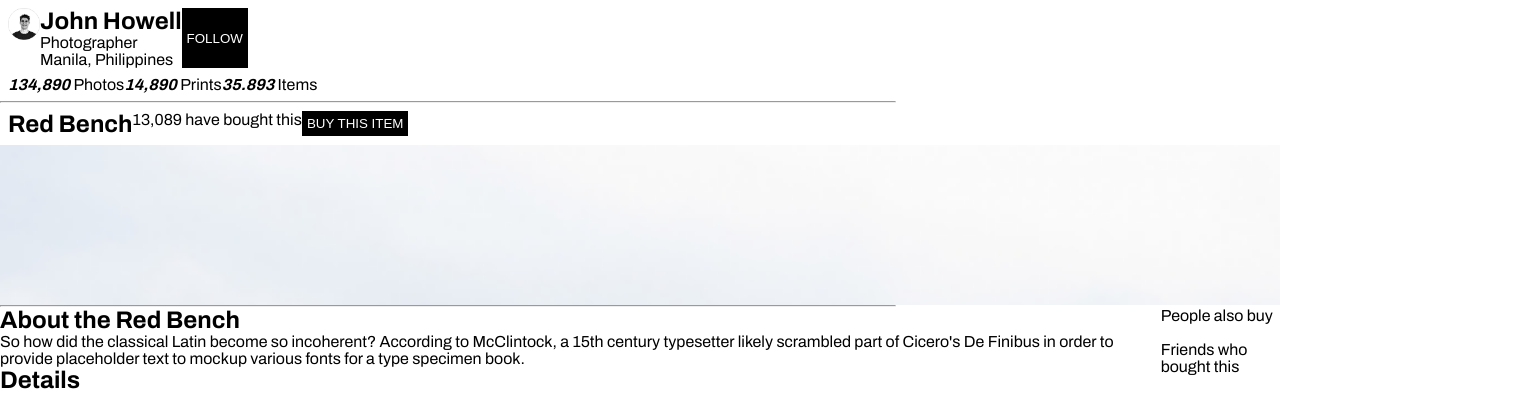
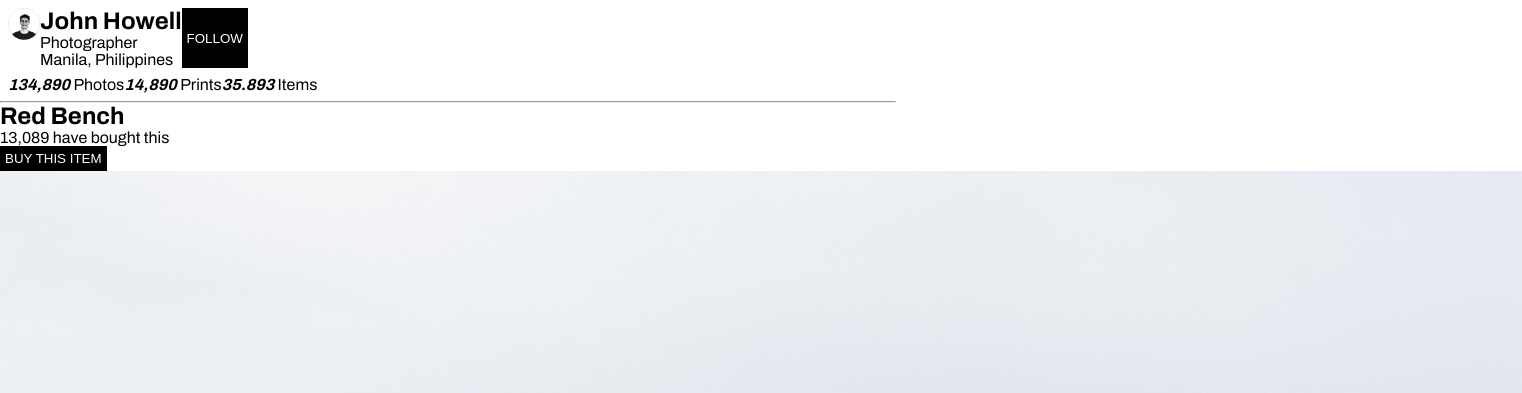
Before and after one commit to pgradone/MinimalE-commerce, a plain HTML site: page index.html in a window 1280 px wide. Shown: the part 37-430 px from the top of the page, 1522 px wide, since content can reach past the window. Drawn offline with Linux system fonts and the light colour scheme.

Commit message:
redbench section restructuring

```diff
--- a/index.html
+++ b/index.html
@@ -51,8 +51,8 @@
         <p>
           <button>BUY THIS ITEM</button>
         </p>
+        <img src="images/main-pic.png" alt="main picture red bench" />
       </section>
-      <section id="redbnch"></section>
       <hr />
       <section class="about">
         <div class="aboutleft">
--- a/scripts/script.js
+++ b/scripts/script.js
@@ -56,4 +56,4 @@ comments.forEach((commnt) => {
   liHTML.querySelector('img').src = 'images/' + commnt.user + '.png';
   liHTML.querySelector('p').textContent = commnt.message;
 });
-liModel.remove;
+// liModel.remove;
--- a/styles/style.sass
+++ b/styles/style.sass
@@ -33,6 +33,9 @@ body
     text-transform: uppercase
     padding: 5px
 
+main
+  width: 70%
+
 h1
   font-size: 20px
 
@@ -54,17 +57,6 @@ header
       display: flex
       text-align: center
 
-main
-  // text-align: center
-  // form input
-  //   border: 0
-  //   border-radius: 0.5rem
-  //   width: 6rem
-  //   background-color: $green
-  //   padding: 0.25rem 0.5rem
-  //   &::placeholder
-  //     color: $beige
-
 form
   position: relative
   display: flex
@@ -74,7 +66,7 @@ form
   // display: flex
   // flex-direction: column
 
-.howell, .stats, .redbench, .photoheader
+.howell, .stats, .photoheader
   display: flex
   margin: 0.5rem
   img
@@ -118,15 +110,6 @@ form
       right: 10%
       //
 
-#redbnch
-  background-image: url('../images/pic-bench.png')
-  background-repeat: no-repeat
-  background-size: cover
-  padding-bottom: 10rem
-  // padding-top: 0.5rem
-  // color: #ffffff
-  display: block
-
 #comments
   width: 100%
   height: 5rem
```
Also changed, not shown: styles/style.css, 1 other file.
